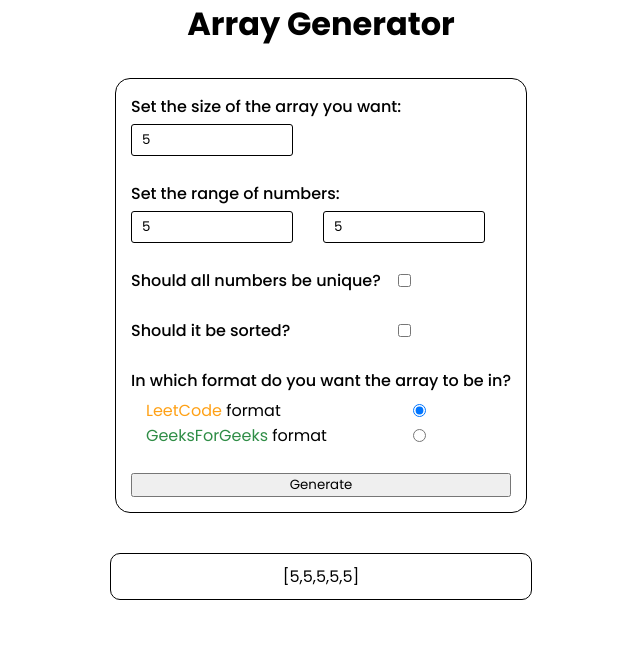
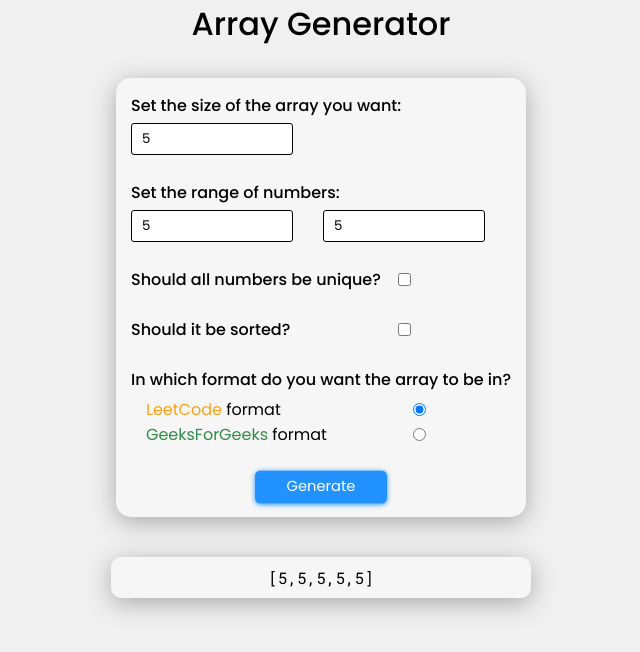
Before and after one commit to Ajmal777/ArrayGenerator, a plain HTML site: page index.html in a window 1280 px wide. Both pictures are taken after typing "5", "5", "5" into the empty fields and a click on the button "Generate". Shown: the whole page, without its empty margins (319-959 px from the left). Drawn offline with Linux system fonts and the light colour scheme.

Commit message:
improved styles and added copy array feature

```diff
--- a/index.html
+++ b/index.html
@@ -48,7 +48,7 @@
                         </div>
                     </div>
                 </div>
-                <button type="submit">Generate</button>
+                <button type="submit" id="submit-btn">Generate</button>
             </form>
         </div>
     </main>
--- a/script.js
+++ b/script.js
@@ -1,3 +1,4 @@
+
 document.getElementById('form').addEventListener('submit', (data)=>{
     data.preventDefault();
 
@@ -14,19 +15,24 @@ document.getElementById('form').addEventListener('submit', (data)=>{
     const leetcode = document.getElementById('leetcode').checked;
     const gfg = document.getElementById('gfg').checked;
 
-    //check edge case
-    if(unique){
+    //handle edge cases
+    if(min > max){
+        displayResultBlock();
+        document.getElementById('result').innerHTML = "Invalid Input";
+        return;
+    }
+    else if(unique){
         if(max-(min-1) < size){
+            displayResultBlock();
             document.getElementById('result').innerHTML = "Invalid Input";
             return;
         }
     }
 
-    //result container
-    document.getElementById('result-container').style.display = 'block';
-
     //generate array
     const array = generateArray(size, min, max, sort, unique);
+
+    displayResultBlock();
 
     //print array
     const result = document.getElementById('result');
@@ -38,6 +44,16 @@ document.getElementById('form').addEventListener('submit', (data)=>{
     }
 
 });
+
+document.getElementById('result-container').addEventListener('click', ()=>{
+    const text = document.getElementById('result').innerText;
+    navigator.clipboard.writeText(text);
+    console.log(text);
+})
+
+function displayResultBlock(){
+    document.getElementById('result-container').style.display = 'block';
+}
 
 let set;
 function generateArray(size, min, max, sort, unique){
--- a/style.css
+++ b/style.css
@@ -1,4 +1,4 @@
-@import url('https://fonts.googleapis.com/css2?family=Poppins:wght@300;400;500;600;700;800&display=swap');
+@import url('https://fonts.googleapis.com/css2?family=Poppins:wght@300;400;500;600;700;800&family=Roboto+Mono&display=swap');
 
 *{
     margin: 0;
@@ -6,8 +6,40 @@
     font-family: 'Poppins', sans-serif;
 }
 
+body{
+    background-color: #F0F0F0;
+}
+
+.container, #result-container{
+    background-color: #F6F6F6;
+    box-shadow: 0px 5px 25px darkgrey ;
+}
+
+#submit-btn{
+    width: 120px;
+    height: 30px;
+    align-self: center;
+    border-radius: 5px;
+    background-color: #2192FF;
+    color: white;
+    border: 1px solid transparent;
+    box-shadow: 0px 1px 5px #2192FF;
+    transform: scale(1.1);
+    transition: transform 0.1s ease;
+}
+#submit-btn:hover{
+    background-color: #0042fb;
+    transition: background-color .05s ease;
+    box-shadow: 0px 1px 5px #0042fb;
+}
+#submit-btn:active{
+    transform: scale(1);
+    transition: transform 0.1s ease;
+}
+
 #header{
     text-align: center;
+    font-weight: 500;
 }
 
 form label{
@@ -24,7 +56,6 @@ main{
     align-items: center;
 }
 .container{
-    border: 1px solid black;
     border-radius: 15px;
 }
 #form{
@@ -62,13 +93,21 @@ section{
 #result-container{
     display: none;
     text-align: center;
+
     min-width: 400px;
     max-width: 80%;
+
     word-wrap: break-word;
+
     margin-bottom: 50px;
-    border: 1px solid black;
     padding: 10px;
     border-radius: 10px;
+}
+#result-container:hover{
+    cursor: pointer;
+}
+#result{
+    font-family: 'Roboto Mono', monospace;
 }
 
 input[type="number"]{
```
